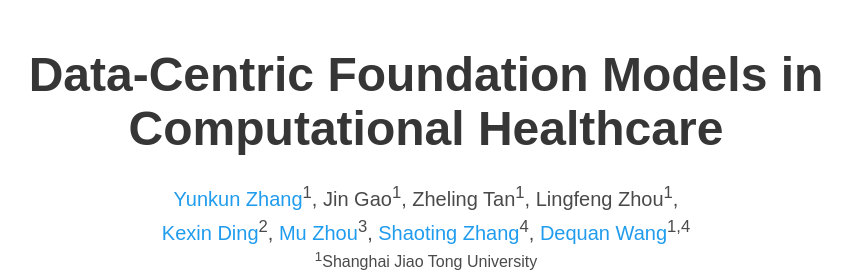
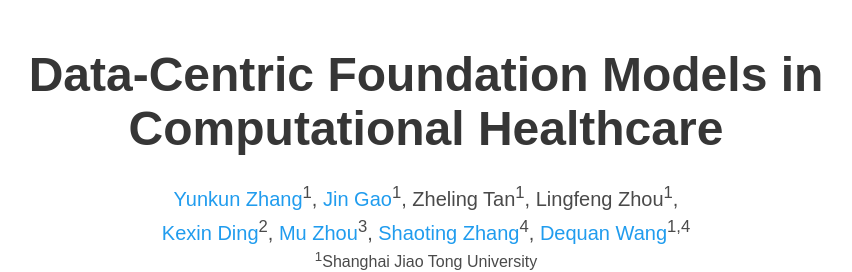
Before and after one commit to data-centric-fm-healthcare/data-centric-fm-healthcare.github.io, a plain HTML site: page index.html in a window 1280 px wide. Shown: the top 272 px of the page, without its empty margins (214-1066 px from the left). Drawn offline with nearby package versions, Linux system fonts and the light colour scheme; some icons are missing; a web font is replaced by a local one.

Commit message:
add author link

```diff
--- a/index.html
+++ b/index.html
@@ -43,7 +43,7 @@
           <div class="is-size-5 publication-authors">
             <!-- Paper authors -->
             <span class="author-block">
-              <a href="https://github.com/Yunkun-Zhang" target="_blank">Yunkun Zhang</a><sup>1</sup>, Jin Gao<sup>1</sup>, Zheling Tan<sup>1</sup>, Lingfeng Zhou<sup>1</sup>,
+              <a href="https://github.com/Yunkun-Zhang" target="_blank">Yunkun Zhang</a><sup>1</sup>, <a href="https://scholar.google.com/citations?user=HkVy8voAAAAJ&hl=en">Jin Gao</a><sup>1</sup>, Zheling Tan<sup>1</sup>, Lingfeng Zhou<sup>1</sup>,
             </span><br>
             <span class="author-block">
               <a href="https://scholar.google.com/citations?user=srPTvV0AAAAJ&hl=en">Kexin Ding</a><sup>2</sup>, <a href="https://scholar.google.com/citations?user=wYvr48gAAAAJ&hl=en">Mu Zhou</a><sup>3</sup>, <a href="https://scholar.google.com/citations?user=oiBMWK4AAAAJ&hl=en">Shaoting Zhang</a><sup>4</sup>, <a href="https://dequanwang.dqwang.group/" target="_blank">Dequan Wang</a><sup>1,4</sup>
```
